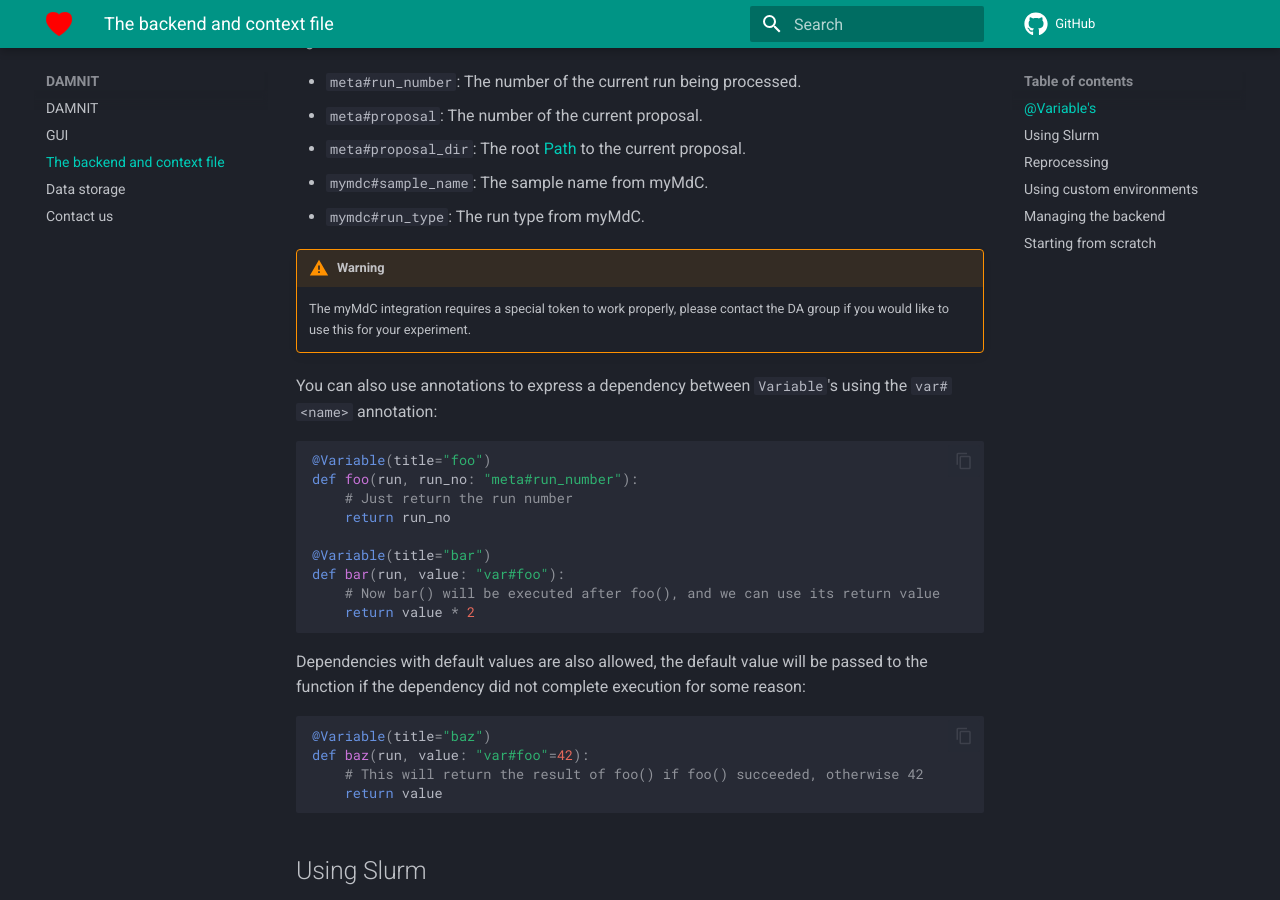
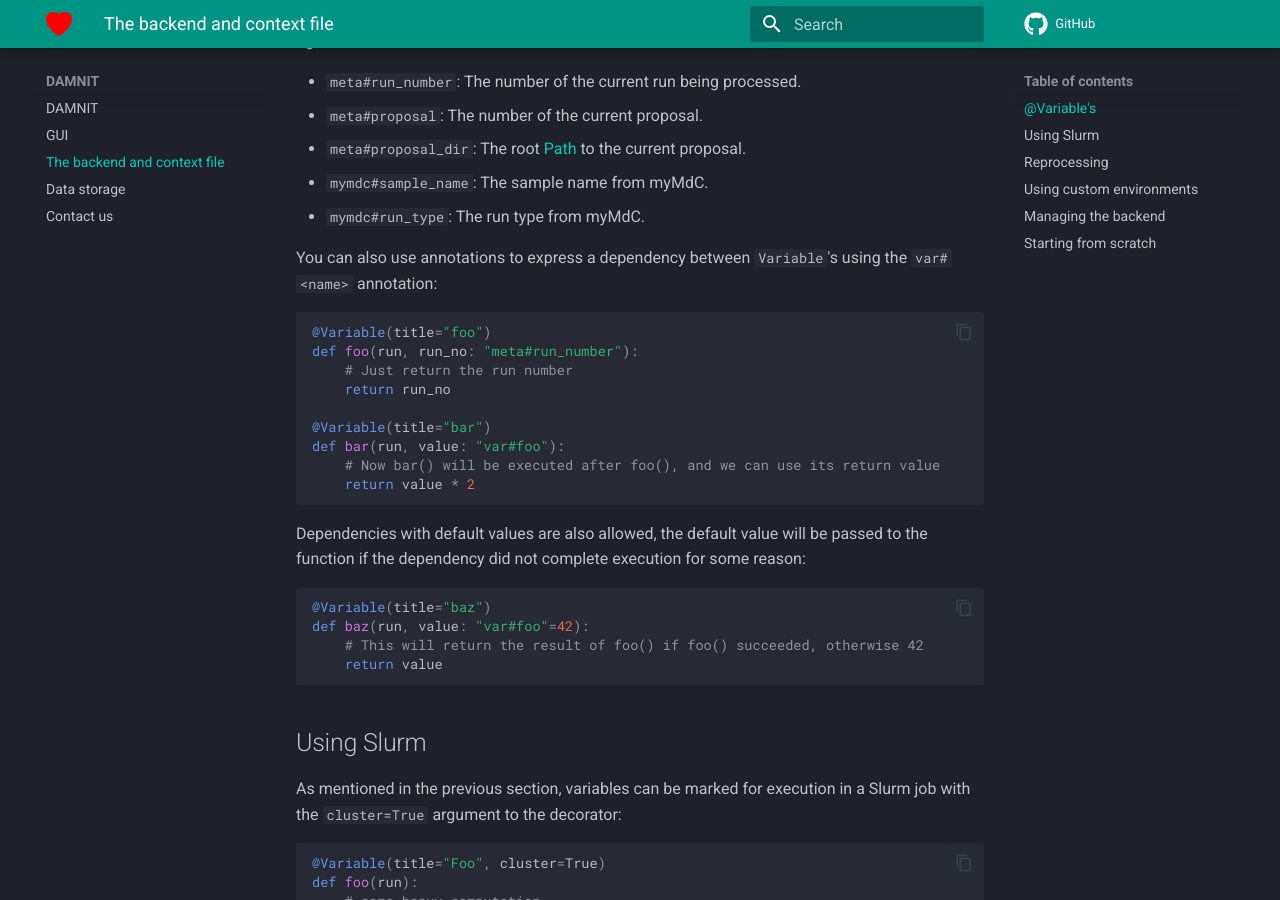
Before and after one commit to European-XFEL/DAMNIT, an MkDocs documentation site: the page built from docs/backend.md, in a window 1280 px wide and 900 px high, scrolled down 2311 px. Built offline with MkDocs 1.6.1 and Material for MkDocs 9.7.7, drawn with Linux system fonts in a browser that asks for light colours; comment, search, counter and statistics services are not loaded.

Commit message:
Remove the warning about requiring a special token

```diff
--- a/docs/backend.md
+++ b/docs/backend.md
@@ -86,10 +86,6 @@ arguments if they have the right _annotations_:
   proposal.
 - `mymdc#sample_name`: The sample name from myMdC.
 - `mymdc#run_type`: The run type from myMdC.
-
-!!! warning
-    The myMdC integration requires a special token to work properly, please
-    contact the DA group if you would like to use this for your experiment.
 
 You can also use annotations to express a dependency between `Variable`'s using
 the `var#<name>` annotation:
```
